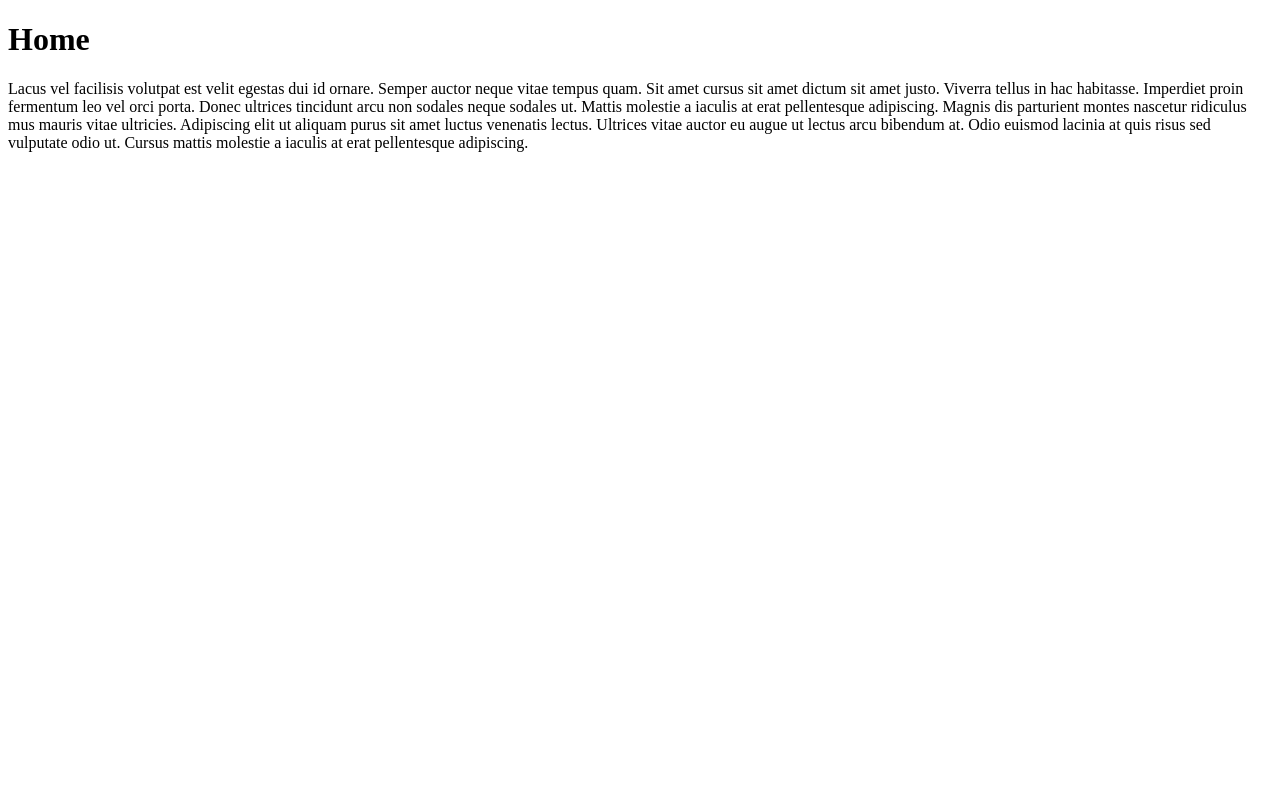
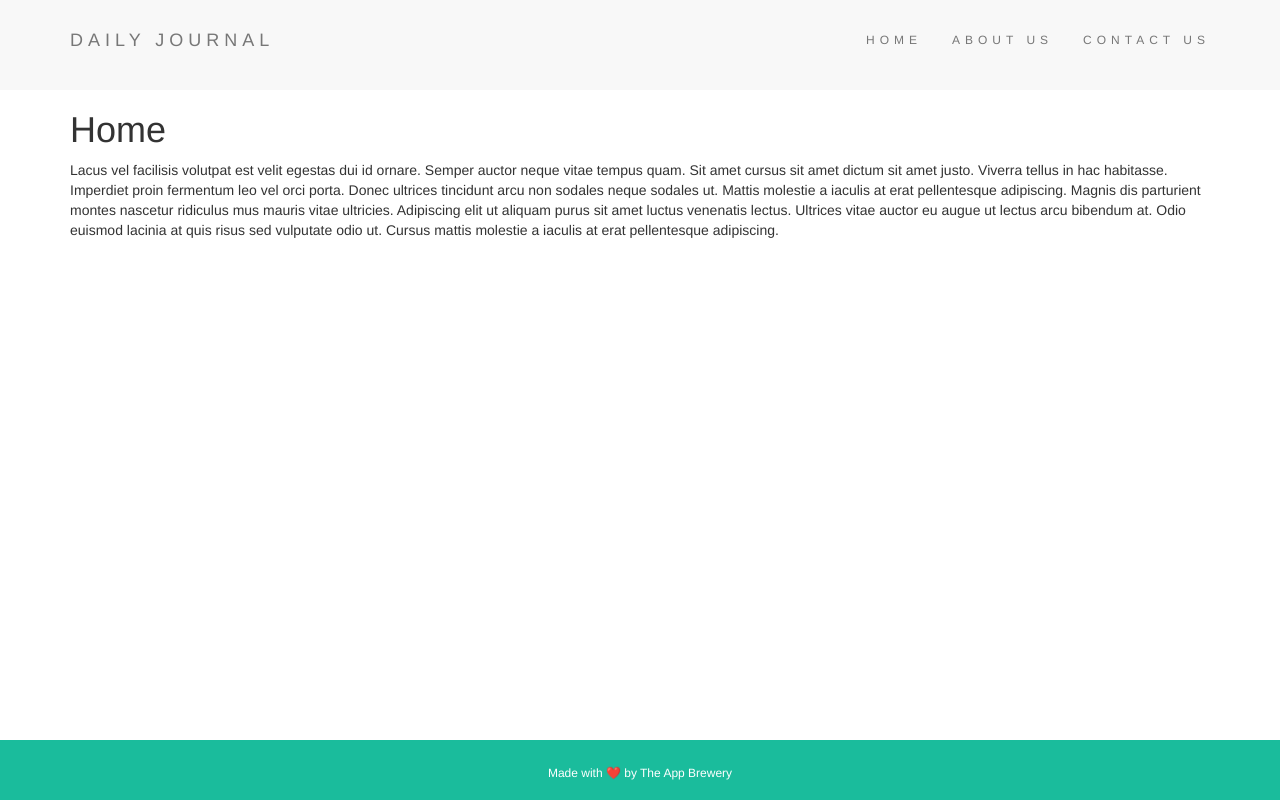
Before and after one commit to AFra1892/Blog, a Node server app: page / in a window 1280 px wide. Run offline with Node 20, Linux system fonts and the light colour scheme.

Commit message:
home and about and contact page completed

```diff
--- a/app.js
+++ b/app.js
@@ -18,15 +18,16 @@ app.use(express.static("public"));
 
 app.get('/', (req, res) => {
 
-  // The render method takes the name of the HTML
-  // page to be rendered as input
-  // This page should be in the views folder
-  // in the root directory.
   res.render('home' ,{data:homeStartingContent});
-
 });
 
+app.get('/about',(req,res)=>{
+  res.render('about',{data:aboutContent});
+});
 
+app.get('/contact',(req,res)=>{
+  res.render('contact',{data:contactContent});
+});
 
 
 
--- a/views/about.ejs
+++ b/views/about.ejs
@@ -0,0 +1,4 @@
+<%-include('header');-%>
+<h1>About</h1>
+<p><%=data%></p>
+<%-include('footer');-%>
--- a/views/contact.ejs
+++ b/views/contact.ejs
@@ -0,0 +1,4 @@
+<%-include('header');-%>
+<h1>Contact</h1>
+<p><%=data%></p>
+<%-include('footer');-%>
--- a/views/header.ejs
+++ b/views/header.ejs
@@ -14,9 +14,9 @@
       </div>
         <ul class="nav navbar-nav navbar-right">
           <!-- 6 -->
-          <li id="home"><a href="#">HOME</a></li>
-          <li id="about"><a href="#">ABOUT US</a></li>
-          <li id="contact"><a href="#">CONTACT US</a></li>
+          <li id="home"><a href="/">HOME</a></li>
+          <li id="about"><a href="/about">ABOUT US</a></li>
+          <li id="contact"><a href="/contact">CONTACT US</a></li>
         </ul>
     </div>
   </nav>
--- a/views/home.ejs
+++ b/views/home.ejs
@@ -1,12 +1,4 @@
-<!DOCTYPE html>
-<html lang="en">
-<head>
-    <meta charset="UTF-8">
-    <meta name="viewport" content="width=device-width, initial-scale=1.0">
-    <title>Document</title>
-</head>
-<body>
+<%-include('header'); %>
     <h1>Home</h1>
     <p> <%=data%></p>
-</body>
-</html>
+    <%-include('footer'); %>
```
